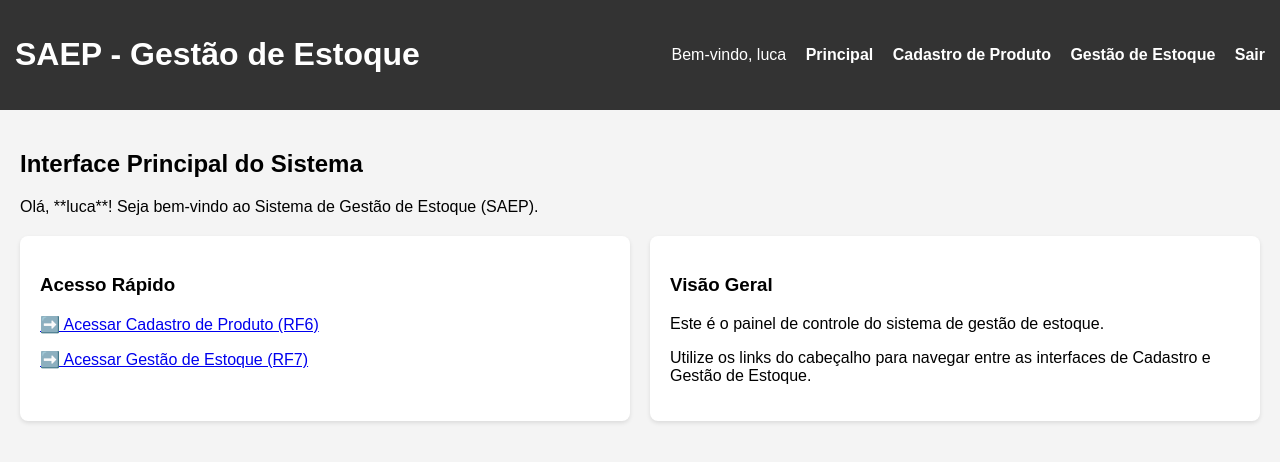
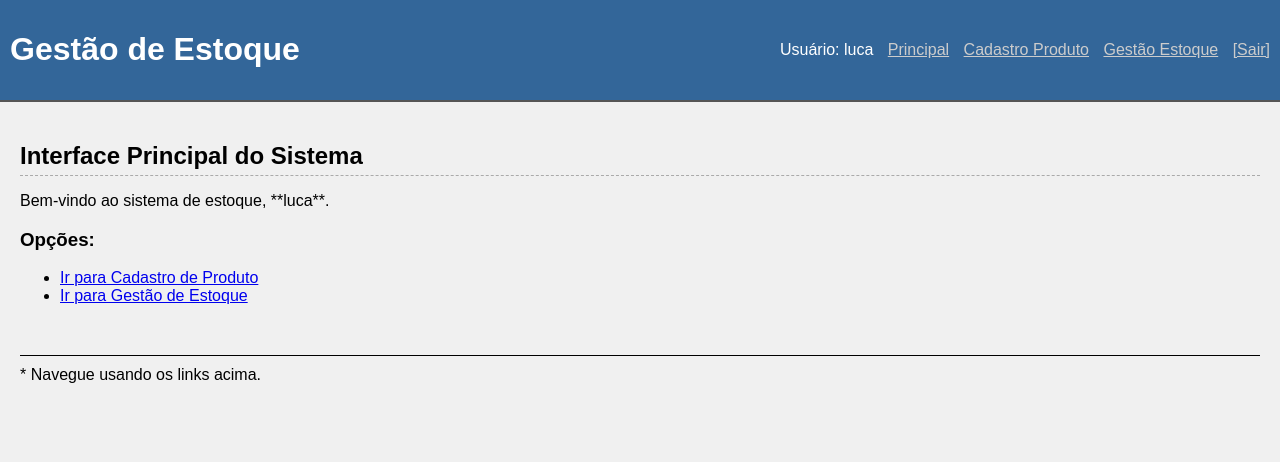
Before and after one commit to lucca170/Saep, a Django app: page /dashboard/ in a window 1280 px wide. Shown: the top 462 px of the page. Run offline with Django 5.2, Linux system fonts and the light colour scheme; a user stored in the database is signed in.

Commit message:
Codigo pronto

```diff
--- a/gestao_estoque/admin.py
+++ b/gestao_estoque/admin.py
@@ -1,3 +1,5 @@
+# Arquivo: gestao_estoque/admin.py
+
 from django.contrib import admin
 from .models import Produto, MovimentacaoEstoque
 
@@ -6,7 +8,8 @@ class MovimentacaoEstoqueAdmin(admin.ModelAdmin):
     list_display = ('produto', 'tipo_movimentacao', 'quantidade', 'data_movimentacao', 'usuario')
     list_filter = ('tipo_movimentacao', 'produto')
     search_fields = ('produto__nome',)
-    readonly_fields = ('data_movimentacao',)
+    # RF7.1.3 CORREÇÃO: 'data_movimentacao' foi removida para permitir inserção manual.
+    readonly_fields = ()
 
 # Customização do Produto
 class ProdutoAdmin(admin.ModelAdmin):
--- a/gestao_estoque/templates/gestao_estoque/base.html
+++ b/gestao_estoque/templates/gestao_estoque/base.html
@@ -5,32 +5,91 @@
     <meta name="viewport" content="width=device-width, initial-scale=1.0">
     <title>SAEP - {% block title %}{% endblock %}</title>
     <style>
-        body { font-family: Arial, sans-serif; margin: 0; padding: 0; background-color: #f4f4f4; }
-        .header { background-color: #333; color: white; padding: 15px; display: flex; justify-content: space-between; align-items: center; }
-        .header a { color: white; text-decoration: none; margin-left: 20px; }
-        .container { padding: 20px; }
-        .nav-links a { margin-left: 15px; font-weight: bold; }
-        .dashboard-grid { display: grid; grid-template-columns: repeat(2, 1fr); gap: 20px; margin-top: 20px; }
-        .card { background-color: white; padding: 20px; border-radius: 8px; box-shadow: 0 2px 4px rgba(0,0,0,0.1); }
-        .table-style { width: 100%; border-collapse: collapse; margin-top: 15px; }
-        .table-style th, .table-style td { border: 1px solid #ddd; padding: 8px; text-align: left; }
-        .table-style th { background-color: #f2f2f2; }
-        .form-container { max-width: 400px; margin: 50px auto; padding: 20px; background-color: white; border-radius: 8px; box-shadow: 0 2px 4px rgba(0,0,0,0.1); }
-        .message { padding: 10px; margin-bottom: 15px; border-radius: 5px; }
-        .error { background-color: #fdd; border: 1px solid #f00; color: #f00; }
+        /* Estilo feito às pressas / Mínimo */
+        body {
+            font-family: sans-serif;
+            margin: 0;
+            padding: 0;
+            background-color: #f0f0f0; /* Fundo simples */
+        }
+        .header {
+            background-color: #336699; /* Azul padrão (simples) */
+            color: white;
+            padding: 10px;
+            display: flex;
+            justify-content: space-between;
+            align-items: center;
+            border-bottom: 2px solid #555; /* Borda grossa e simples */
+        }
+        .header a {
+            color: #ccc;
+            text-decoration: underline;
+            margin-left: 10px;
+        }
+        .header a:hover {
+            color: white;
+        }
+        .container {
+            padding: 20px;
+        }
+        h2 {
+            border-bottom: 1px dashed #aaa; /* Linha tracejada simples */
+            padding-bottom: 5px;
+            margin-bottom: 15px;
+            color: #000;
+        }
+        table {
+            border-collapse: collapse;
+            width: 80%; /* Não 100%, parece desorganizado */
+            margin: 10px 0;
+            background-color: white;
+        }
+        th, td {
+            border: 1px solid black;
+            padding: 5px;
+            text-align: left;
+        }
+        th {
+            background-color: #ddd;
+        }
+        .message.error {
+            border: 3px solid red; /* Borda grossa e urgente */
+            background-color: #fdd;
+            padding: 8px;
+            font-weight: bold;
+        }
+        .form-container {
+            border: 1px solid #000;
+            padding: 15px;
+            max-width: 300px; /* Formulário estreito */
+            margin: 20px auto;
+            background-color: #fff;
+        }
     </style>
 </head>
 <body>
     <div class="header">
-        <h1>SAEP - Gestão de Estoque</h1>
+        <h1>Gestão de Estoque</h1>
         {% if user.is_authenticated %}
             <div class="nav-links">
-                <span>Bem-vindo, {{ user.username }}</span> <a href="{% url 'dashboard' %}">Principal</a>
-                <a href="{% url 'cadastro_produto' %}">Cadastro de Produto</a> <a href="{% url 'gestao_estoque' %}">Gestão de Estoque</a> <a href="{% url 'logout' %}">Sair</a> </div>
+                <span>Usuário: {{ user.username }}</span>
+                <a href="{% url 'dashboard' %}">Principal</a>
+                <a href="{% url 'cadastro_produto' %}">Cadastro Produto</a>
+                <a href="{% url 'gestao_estoque' %}">Gestão Estoque</a>
+                <a href="{% url 'logout' %}">[Sair]</a>
+            </div>
         {% endif %}
     </div>
 
     <div class="container">
+        {% if messages %}
+            {% for message in messages %}
+                <div class="message {{ message.tags }}">
+                    {{ message }}
+                </div>
+            {% endfor %}
+        {% endif %}
+
         {% block content %}
         {% endblock %}
     </div>
--- a/gestao_estoque/templates/gestao_estoque/dashboard.html
+++ b/gestao_estoque/templates/gestao_estoque/dashboard.html
@@ -1,21 +1,17 @@
 {% extends "gestao_estoque/base.html" %}
-{% block title %}Interface Principal{% endblock %}
+{% block title %}Painel Principal{% endblock %}
 
 {% block content %}
     <h2>Interface Principal do Sistema</h2>
-    <p>Olá, **{{ user.get_full_name|default:user.username }}**! Seja bem-vindo ao Sistema de Gestão de Estoque (SAEP).</p>
+    <p>Bem-vindo ao sistema de estoque, **{{ user.get_full_name|default:user.username }}**.</p>
 
-    <div class="dashboard-grid">
-        <div class="card">
-            <h3>Acesso Rápido</h3>
-            <p><a href="{% url 'cadastro_produto' %}">➡️ Acessar Cadastro de Produto (RF6)</a></p>
-            <p><a href="{% url 'gestao_estoque' %}">➡️ Acessar Gestão de Estoque (RF7)</a></p>
-        </div>
+    <h3>Opções:</h3>
+    <ul>
+        <li><a href="{% url 'cadastro_produto' %}">Ir para Cadastro de Produto</a></li>
+        <li><a href="{% url 'gestao_estoque' %}">Ir para Gestão de Estoque</a></li>
+    </ul>
 
-        <div class="card">
-            <h3>Visão Geral</h3>
-            <p>Este é o painel de controle do sistema de gestão de estoque.</p>
-            <p>Utilize os links do cabeçalho para navegar entre as interfaces de Cadastro e Gestão de Estoque.</p>
-        </div>
-    </div>
+    <p style="margin-top: 50px; border-top: 1px solid #000; padding-top: 10px;">
+        * Navegue usando os links acima.
+    </p>
 {% endblock %}
--- a/saep_project/settings.py
+++ b/saep_project/settings.py
@@ -38,6 +38,8 @@ INSTALLED_APPS = [
     'django.contrib.messages',
     'django.contrib.staticfiles',
     'gestao_estoque',
+    'jazzmin',
+
 ]
 
 MIDDLEWARE = [
```
Also changed, not shown: gestao_estoque/models.py (+38 -5 lines), gestao_estoque/templates/gestao_estoque/cadastro_produto.html (+14 -1 lines), gestao_estoque/templates/gestao_estoque/gestao_estoque.html (+14 -17 lines), saep_db.sql (+10 -12 lines), db.sqlite3, gestao_estoque/migrations/0002_alter_movimentacaoestoque_data_movimentacao.py (added).
